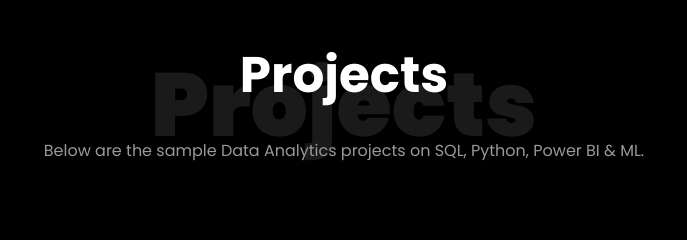
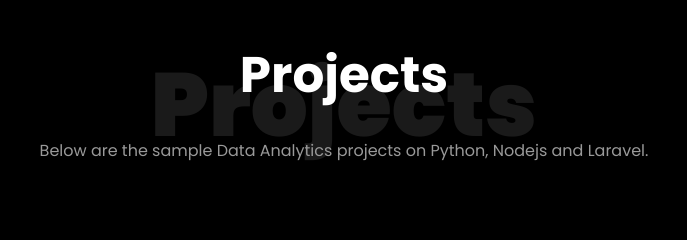
Before and after one commit to NimraNimmi/nim, a plain HTML site: page index.html in a window 1280 px wide. Shown: the part 3260-3500 px from the top of the page, 296-983 px from the left. Drawn offline with Linux system fonts and the light colour scheme; animation ran at ten frames a second; files whose address does not match are found by name.

Commit message:
project detail

```diff
--- a/index.html
+++ b/index.html
@@ -427,7 +427,7 @@
 				<div class="col-md-7 heading-section text-center ftco-animate">
 					<h1 class="big big-2">Projects</h1>
 					<h2 class="mb-4">Projects</h2>
-					<p>Below are the sample Data Analytics projects on SQL, Python, Power BI & ML.</p>
+					<p>Below are the sample Data Analytics projects on Python, Nodejs and Laravel.</p>
 				</div>
 			</div>
 			<div class="row d-flex">
```
